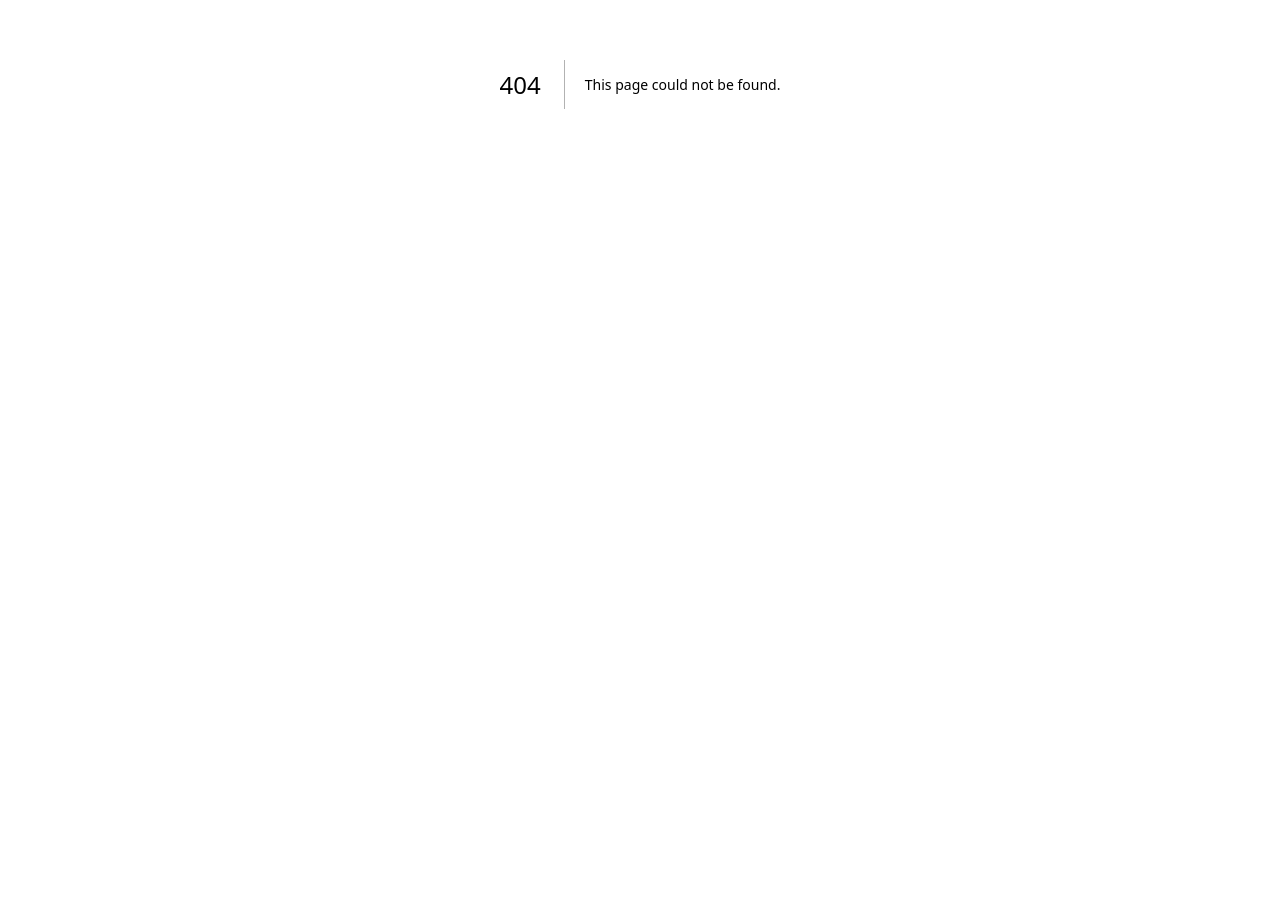
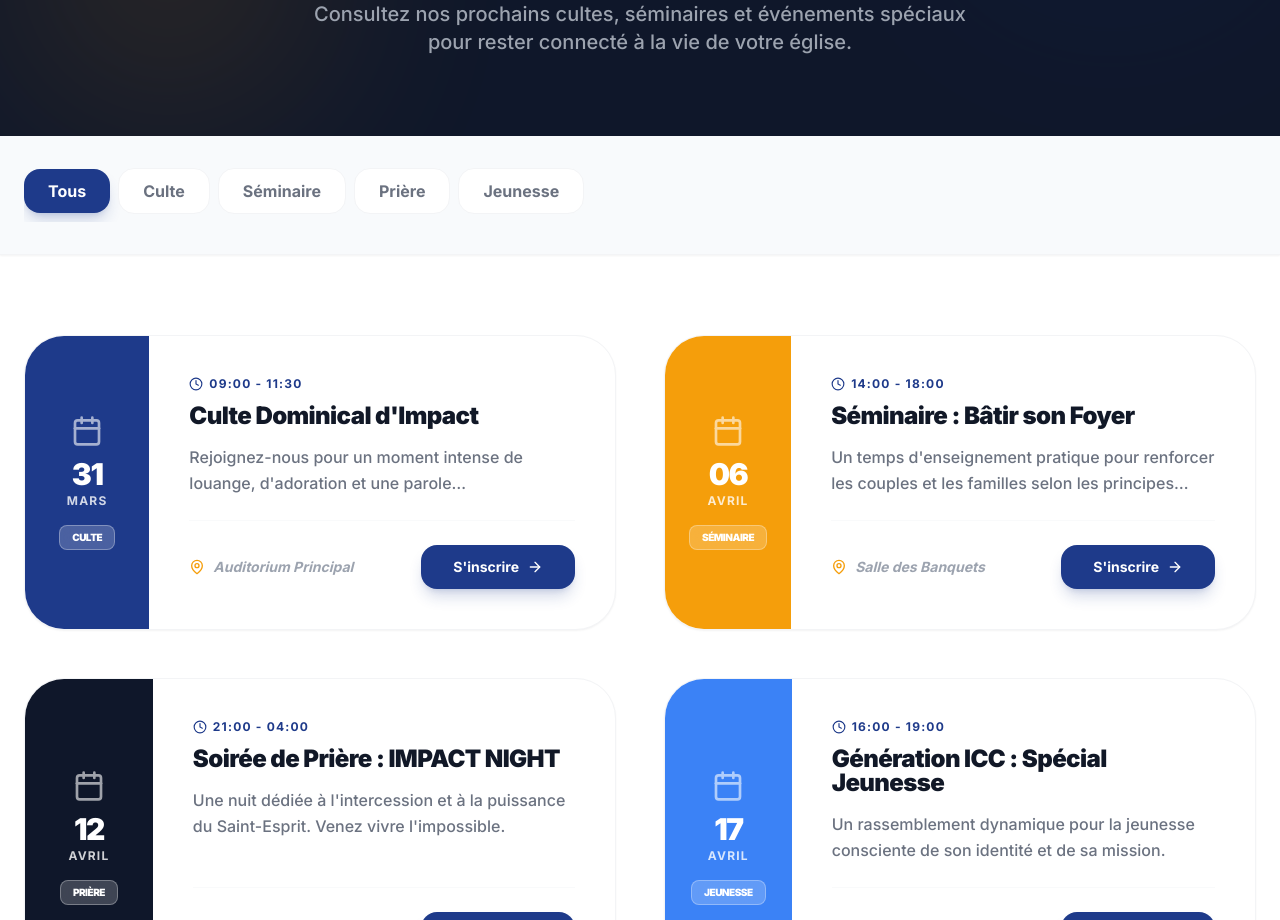
Before and after one commit to Rabil001/Icc, a Next.js app: page /evenements in a window 1280 px wide. Before the commit this address had no page. Shown: the part 380-1300 px from the top of the page. Before the commit the page ends 864 px from the top, so only its background shows below. Built offline with nearby package versions, Linux system fonts and the light colour scheme.

Commit message:
FEAT: Added events page and final Next.js upgrade for Cloudflare

```diff
--- /dev/null
+++ b/src/app/evenements/page.tsx
@@ -0,0 +1,172 @@
+"use client";
+
+import React, { useState } from "react";
+import { Calendar as CalendarIcon, MapPin, Clock, ArrowRight, Filter, Users, Stars } from "lucide-react";
+
+const EVENTS_DATA = [
+  {
+    id: 1,
+    title: "Culte Dominical d'Impact",
+    description: "Rejoignez-nous pour un moment intense de louange, d'adoration et une parole transformatrice.",
+    date: "Dimanche 31 Mars",
+    time: "09:00 - 11:30",
+    location: "Auditorium Principal",
+    category: "Culte",
+    image: "bg-primary",
+    isFeatured: true,
+  },
+  {
+    id: 2,
+    title: "Séminaire : Bâtir son Foyer",
+    description: "Un temps d'enseignement pratique pour renforcer les couples et les familles selon les principes bibliques.",
+    date: "Samedi 06 Avril",
+    time: "14:00 - 18:00",
+    location: "Salle des Banquets",
+    category: "Séminaire",
+    image: "bg-secondary",
+    isFeatured: false,
+  },
+  {
+    id: 3,
+    title: "Soirée de Prière : IMPACT NIGHT",
+    description: "Une nuit dédiée à l'intercession et à la puissance du Saint-Esprit. Venez vivre l'impossible.",
+    date: "Vendredi 12 Avril",
+    time: "21:00 - 04:00",
+    location: "Auditorium Principal",
+    category: "Prière",
+    image: "bg-slate-900",
+    isFeatured: false,
+  },
+  {
+    id: 4,
+    title: "Génération ICC : Spécial Jeunesse",
+    description: "Un rassemblement dynamique pour la jeunesse consciente de son identité et de sa mission.",
+    date: "Mercredi 17 Avril",
+    time: "16:00 - 19:00",
+    location: "Espace Jeunes",
+    category: "Jeunesse",
+    image: "bg-blue-500",
+    isFeatured: false,
+  },
+];
+
+export default function EventsPage() {
+  const [activeCategory, setActiveCategory] = useState("Tous");
+
+  const categories = ["Tous", "Culte", "Séminaire", "Prière", "Jeunesse"];
+
+  return (
+    <div className="min-h-screen bg-white">
+      {/* Hero Section Événements */}
+      <section className="bg-slate-900 pt-24 pb-20 relative overflow-hidden">
+        <div className="absolute inset-0 opacity-20">
+          <div className="absolute top-10 right-10 w-64 h-64 bg-primary rounded-full blur-[120px]"></div>
+          <div className="absolute bottom-10 left-10 w-64 h-64 bg-secondary rounded-full blur-[120px]"></div>
+        </div>
+
+        <div className="container mx-auto px-6 relative z-10 text-center">
+          <span className="inline-flex items-center space-x-2 bg-white/10 backdrop-blur-md text-white px-4 py-1.5 rounded-full text-xs font-black uppercase tracking-widest mb-6">
+            <Stars size={14} className="text-secondary" />
+            <span>Calendrier de la communauté</span>
+          </span>
+          <h1 className="text-4xl md:text-7xl font-black text-white mb-6 tracking-tighter">
+            Ne manquez aucun <br /> <span className="text-secondary italic">rendez-vous</span> divin
+          </h1>
+          <p className="text-gray-400 text-lg md:text-xl max-w-2xl mx-auto font-medium leading-relaxed">
+            Consultez nos prochains cultes, séminaires et événements spéciaux pour rester connecté à la vie de votre église.
+          </p>
+        </div>
+      </section>
+
+      {/* Barre de Filtres */}
+      <section className="py-8 bg-surface-alt border-b border-gray-100 sticky top-[64px] z-30 shadow-sm overflow-hidden">
+        <div className="container mx-auto px-6">
+          <div className="flex items-center space-x-2 overflow-x-auto pb-2 no-scrollbar">
+            {categories.map((cat) => (
+              <button
+                key={cat}
+                onClick={() => setActiveCategory(cat)}
+                className={`px-6 py-2.5 rounded-2xl font-bold whitespace-nowrap transition-all active:scale-95 ${
+                  activeCategory === cat
+                  ? "bg-primary text-white shadow-lg shadow-primary/20"
+                  : "bg-white text-gray-500 hover:bg-gray-50 border border-gray-100"
+                }`}
+              >
+                {cat}
+              </button>
+            ))}
+          </div>
+        </div>
+      </section>
+
+      {/* Liste des Événements */}
+      <section className="py-20 px-6">
+        <div className="container mx-auto">
+          <div className="grid grid-cols-1 lg:grid-cols-2 gap-12">
+            {EVENTS_DATA.map((event) => (
+              <div
+                key={event.id}
+                className="group flex flex-col md:flex-row bg-white rounded-[2.5rem] overflow-hidden border border-gray-100 shadow-sm hover:shadow-2xl transition-all duration-500 hover:-translate-y-1"
+              >
+                {/* Date / Image Box */}
+                <div className={`w-full md:w-48 h-48 md:h-auto ${event.image} relative flex flex-col items-center justify-center p-6 text-white text-center`}>
+                  <div className="absolute inset-0 bg-black/10 opacity-0 group-hover:opacity-100 transition-opacity"></div>
+                  <CalendarIcon size={32} className="mb-3 opacity-60" />
+                  <p className="text-3xl font-black leading-none mb-1 tracking-tighter">{event.date.split(' ')[1]}</p>
+                  <p className="font-bold uppercase tracking-widest text-xs opacity-80">{event.date.split(' ')[2]}</p>
+
+                  {/* Category Badge */}
+                  <div className="mt-4 bg-white/20 backdrop-blur-md px-3 py-1 rounded-lg text-[10px] font-black uppercase tracking-tighter border border-white/30">
+                    {event.category}
+                  </div>
+                </div>
+
+                {/* Content Box */}
+                <div className="flex-grow p-8 md:p-10 flex flex-col justify-between">
+                  <div>
+                    <div className="flex items-center text-primary font-bold text-xs uppercase tracking-widest mb-3 space-x-3">
+                       <span className="flex items-center">
+                        <Clock size={14} className="mr-1.5" />
+                        {event.time}
+                       </span>
+                    </div>
+                    <h3 className="text-2xl font-black text-gray-900 mb-4 group-hover:text-primary transition-colors tracking-tight leading-none">
+                      {event.title}
+                    </h3>
+                    <p className="text-gray-500 font-medium line-clamp-2 leading-relaxed mb-6">
+                      {event.description}
+                    </p>
+                  </div>
+
+                  <div className="flex flex-col sm:flex-row items-start sm:items-center justify-between pt-6 border-t border-gray-50 gap-4">
+                    <div className="flex items-center text-gray-400 font-bold text-sm italic">
+                      <MapPin size={16} className="mr-2 text-secondary" />
+                      {event.location}
+                    </div>
+                    <button className="flex items-center space-x-2 bg-primary text-white px-8 py-3 rounded-2xl font-bold text-sm shadow-lg shadow-primary/20 hover:bg-primary-dark transition-all active:scale-95">
+                      <span>S'inscrire</span>
+                      <ArrowRight size={16} />
+                    </button>
+                  </div>
+                </div>
+              </div>
+            ))}
+          </div>
+
+          {/* Invitation Spéciale */}
+          <div className="mt-24 bg-surface-alt rounded-[3rem] p-12 text-center border border-gray-100 relative overflow-hidden group">
+            <div className="absolute -top-10 -right-10 w-40 h-40 bg-secondary/10 rounded-full blur-3xl group-hover:scale-150 transition-transform duration-700"></div>
+            <Users size={48} className="mx-auto text-primary mb-6" />
+            <h2 className="text-3xl font-black text-gray-900 mb-4 tracking-tighter">Vous souhaitez devenir membre ?</h2>
+            <p className="text-gray-500 font-medium text-lg max-w-xl mx-auto mb-10 leading-relaxed">
+              Découvrez nos cultes d'accueil pour les nouveaux arrivants et trouvez votre place dans la famille ICC.
+            </p>
+            <button className="bg-white border-2 border-primary text-primary px-10 py-4 rounded-2xl font-black hover:bg-primary hover:text-white transition-all active:scale-95 shadow-sm">
+              Découvrir nos ministères
+            </button>
+          </div>
+        </div>
+      </section>
+    </div>
+  );
+}
```
